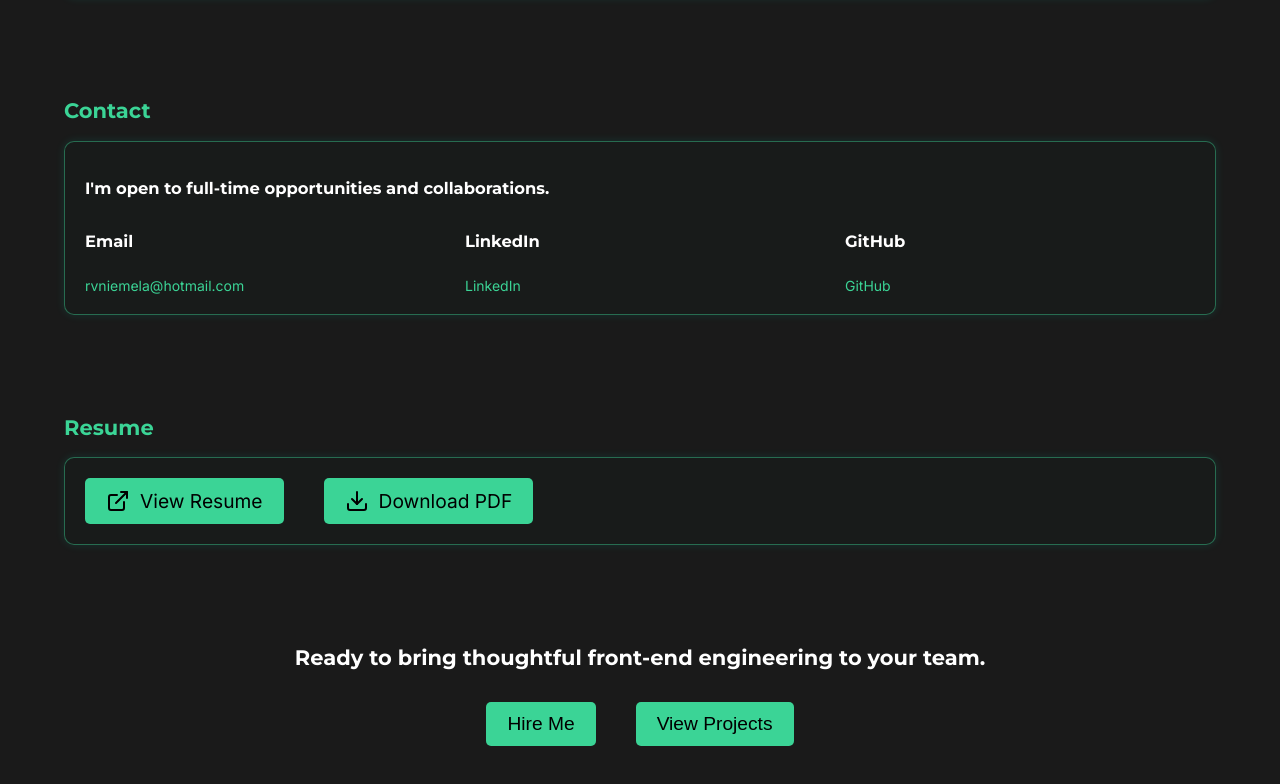
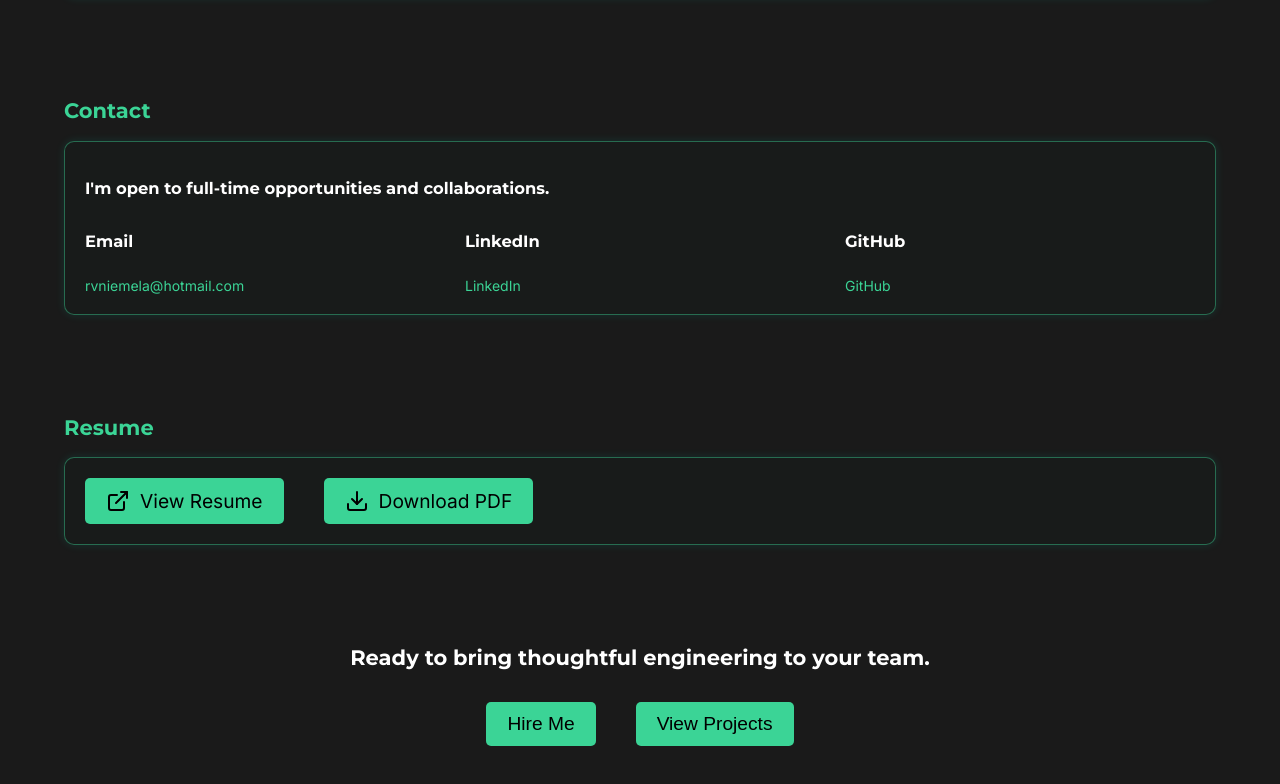
Before and after one commit to rniemela77/personal-website, a Vue app: page / in a window 1280 px wide. Shown: the part 3152-3936 px from the top of the page. Built offline with nearby package versions, Linux system fonts and the light colour scheme.

Commit message:
tweak end cta msg

```diff
--- a/src/components/views/HomePage.vue
+++ b/src/components/views/HomePage.vue
@@ -72,7 +72,7 @@
         </section>
 
         <div class="text-center">
-            <h2>Ready to bring thoughtful front-end engineering to your team.</h2>
+            <h2>Ready to bring thoughtful engineering to your team.</h2>
 
             <div class="btn-container">
                 <button class="btn-primary" @click="scrollToSection('#contact')">Hire Me</button>
```
